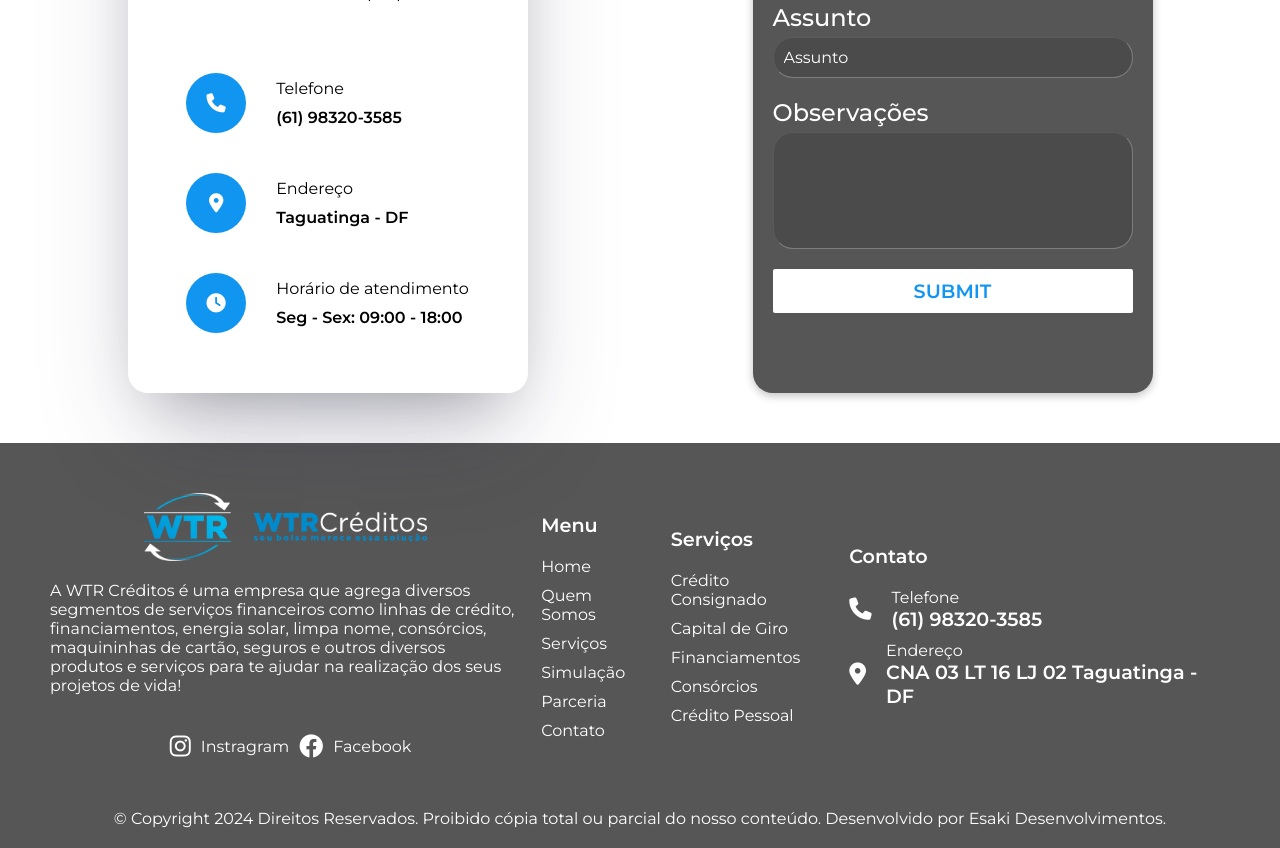
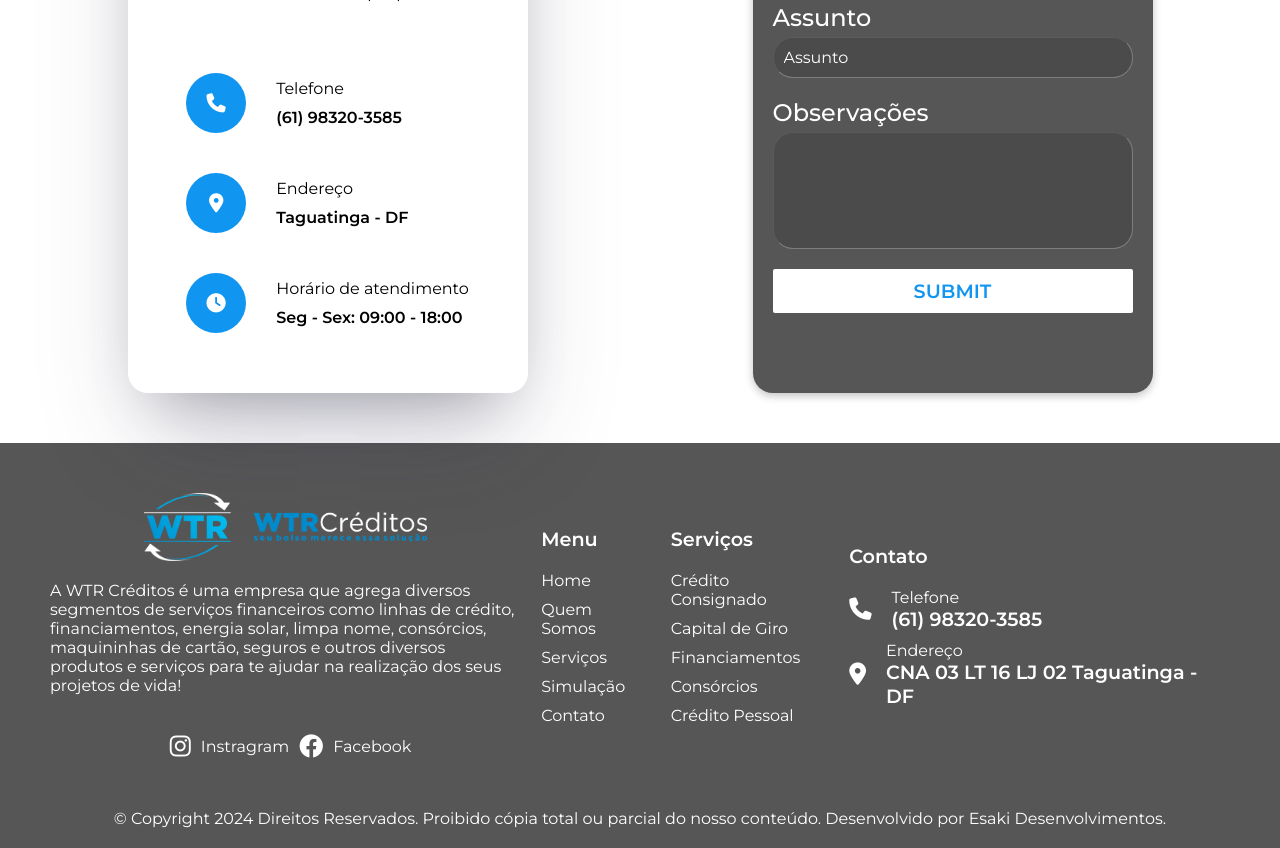
Before and after one commit to FelipeEsaki/wtr-creditos, a plain HTML site: page contato.html in a window 1280 px wide. Shown: the part 407-1255 px from the top of the page. Drawn offline with Linux system fonts and the light colour scheme.

Commit message:
footer fix

```diff
--- a/contato.html
+++ b/contato.html
@@ -143,7 +143,6 @@
                     <li><a href="sobreNos.html">Quem Somos</a></li>
                     <li><a href="servicos.html">Serviços</a></li>
                     <li><a href="simulacao.html">Simulação</a></li>
-                    <li><a href="https://wa.me/61983203585" target="_blank">Parceria</a></li>
                     <li><a href="contato.html">Contato</a></li>
                 </ul>
             </div>
```
Also changed, not shown: index.html (+0 -1 lines), servicos.html (+0 -1 lines), simulacao.html (+0 -1 lines), sobreNos.html (+0 -1 lines).
